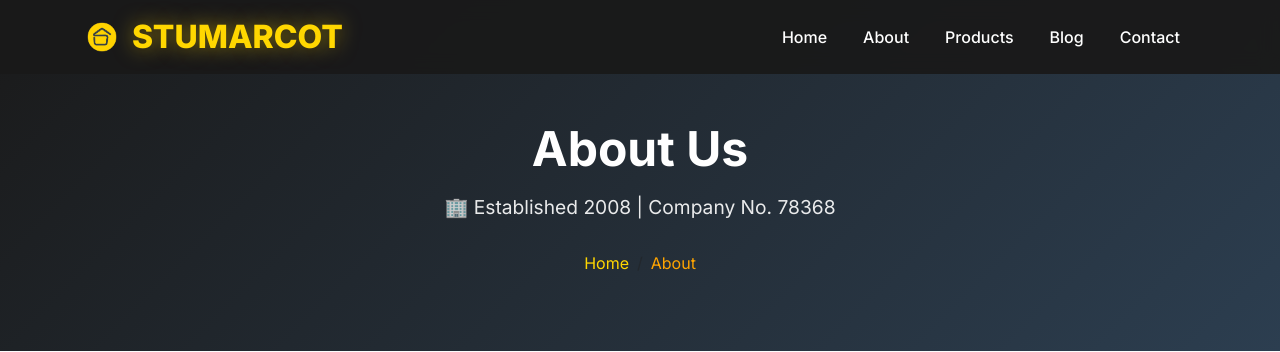
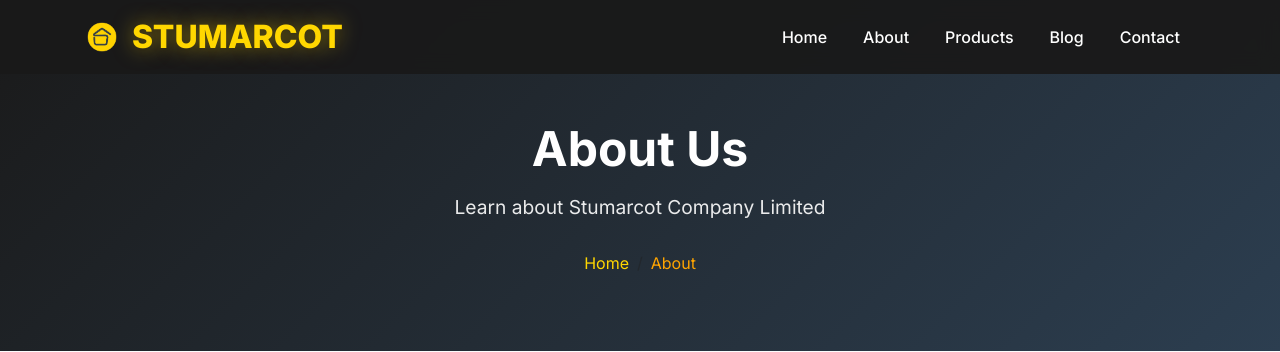
Before and after one commit to snavid/Stumartcot-Construction, a Flask app: page /about in a window 1280 px wide. Shown: the top 352 px of the page. Run offline with Flask 3, Linux system fonts and the light colour scheme; parts of the project's set-up code (start-up, migrations or seed data) failed here and were passed over; some libraries are stand-ins or nearby versions.

Commit message:
fixed the theme

```diff
--- a/website/templates/about.html
+++ b/website/templates/about.html
@@ -13,7 +13,7 @@
         <div class="row">
             <div class="col-12">
                 <h1>About Us</h1>
-                <p>🏢 Established 2008 | Company No. 78368</p>
+                <p>Learn about Stumarcot Company Limited</p>
                 <nav aria-label="breadcrumb">
                     <ol class="breadcrumb">
                         <li class="breadcrumb-item"><a href="/">Home</a></li>
```
